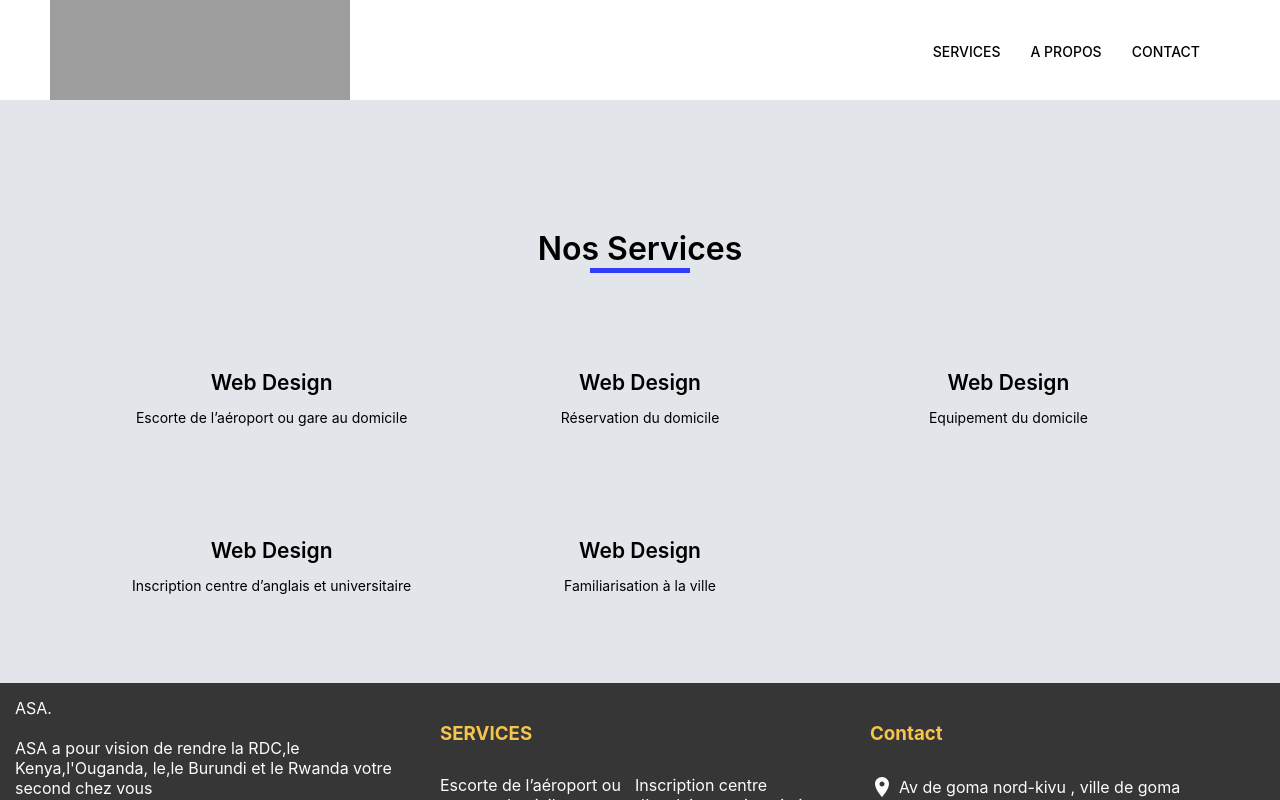
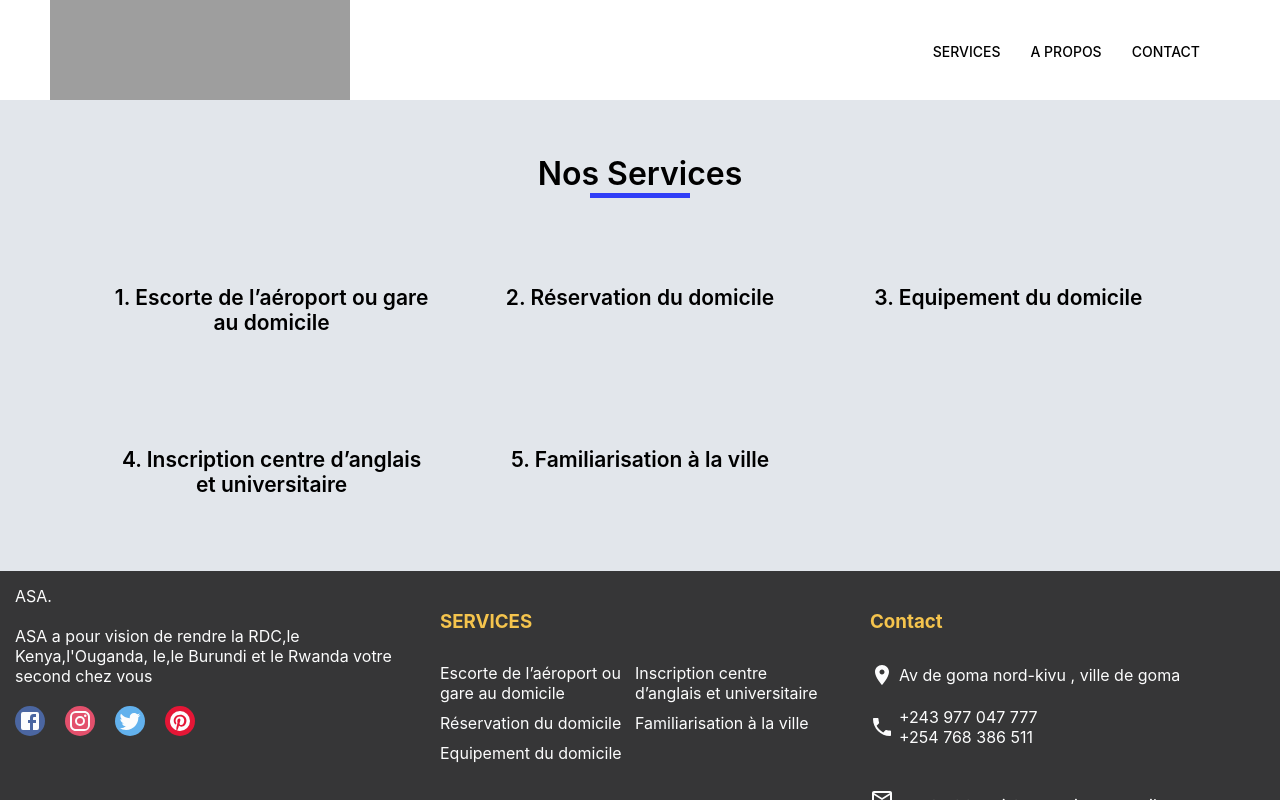
Before and after one commit to javals243/ASA-web, a Next.js app: page /services in a window 1280 px wide. Shown: the top 800 px of the page. Built offline with nearby package versions, Linux system fonts and the light colour scheme; grey boxes are pictures that could not be loaded.

Commit message:
minor update

```diff
--- a/pages/services.js
+++ b/pages/services.js
@@ -6,42 +6,25 @@ function services() {
       <div className={style.container}>
         <h1>Nos Services</h1>
         <div className={style.row}>
-
-            <div className={style.service}>
-
-            <h2>Web Design</h2>
-            <p>
-             Escorte de l’aéroport ou gare au domicile
-            </p>
+          <div className={style.service}>
+            <h2>1.  Escorte de l’aéroport ou gare au domicile</h2>
+            <p></p>
           </div>
-            <div className={style.service}>
-
-            <h2>Web Design</h2>
-            <p>
-            Réservation du domicile
-            </p>
+          <div className={style.service}>
+            <h2>2. Réservation du domicile</h2>
+            <p></p>
           </div>
-            <div className={style.service}>
-
-            <h2>Web Design</h2>
-            <p>
-             Equipement du domicile
-            </p>
+          <div className={style.service}>
+            <h2>3. Equipement du domicile</h2>
+            <p></p>
           </div>
-            <div className={style.service}>
-
-            <h2>Web Design</h2>
-            <p>
-            Inscription centre d’anglais et universitaire
-            </p>
+          <div className={style.service}>
+            <h2>4. Inscription centre d’anglais et universitaire</h2>
+            <p></p>
           </div>
-              <div className={style.service}>
-
-            <h2>Web Design</h2>
-            <p>
-
-Familiarisation à la ville
-            </p>
+          <div className={style.service}>
+            <h2>5. Familiarisation à la ville</h2>
+            <p></p>
           </div>
         </div>
       </div>
--- a/styles/Services.module.css
+++ b/styles/Services.module.css
@@ -1,14 +1,14 @@
 .container {
     width: 100%;
-    height: 100%;
+    height: 50vh;
     padding: 0px 8%;
     margin-bottom: 50px;
 }
 
 .container h1 {
     text-align: center;
-    padding-top: 10%;
-    margin-bottom: 60px;
+    padding-top: 3%;
+    margin-bottom: 50px;
     font-weight: 600;
     position: relative;
 }
```
Also changed, not shown: data.js (+6 -6 lines), pages/contact.jsx (+29 -17 lines), pages/pays/[name].js (+6 -3 lines), styles/About.module.css (+12 -0 lines), styles/Product.module.css (+13 -6 lines).
